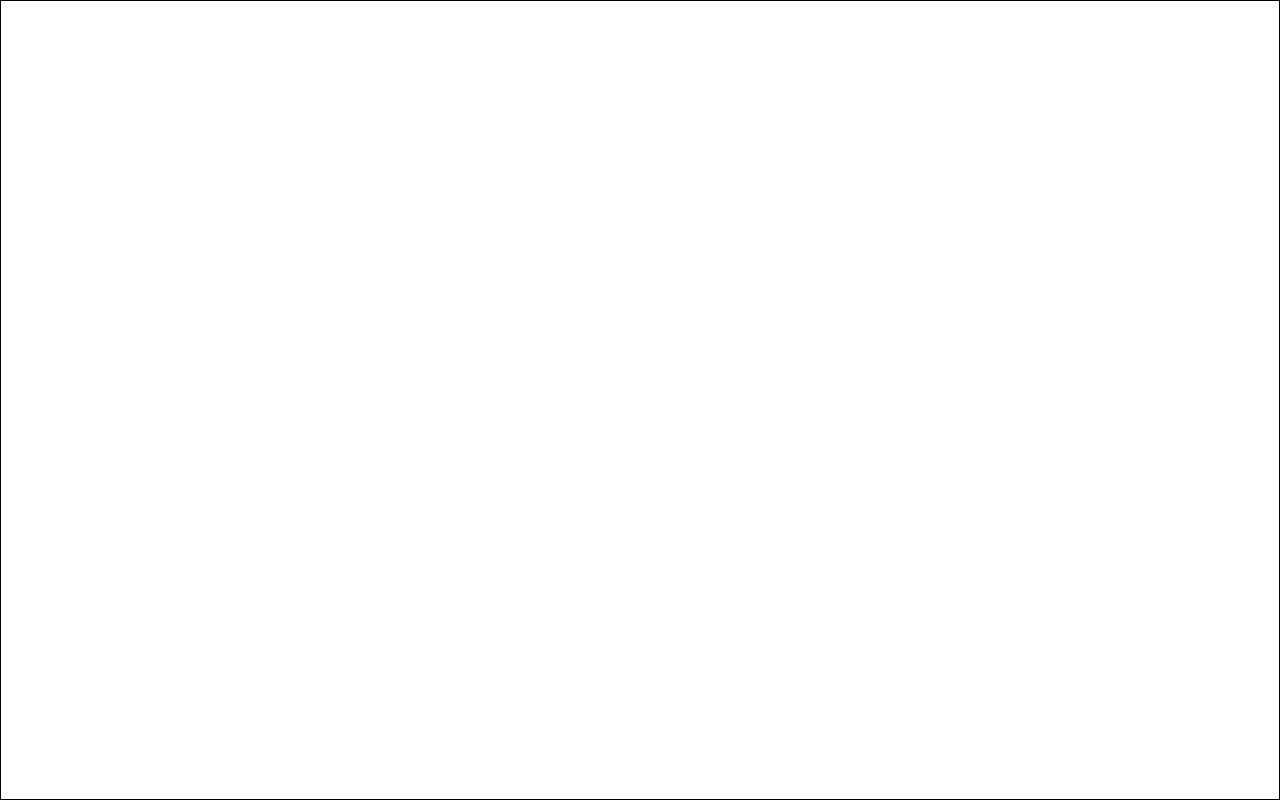
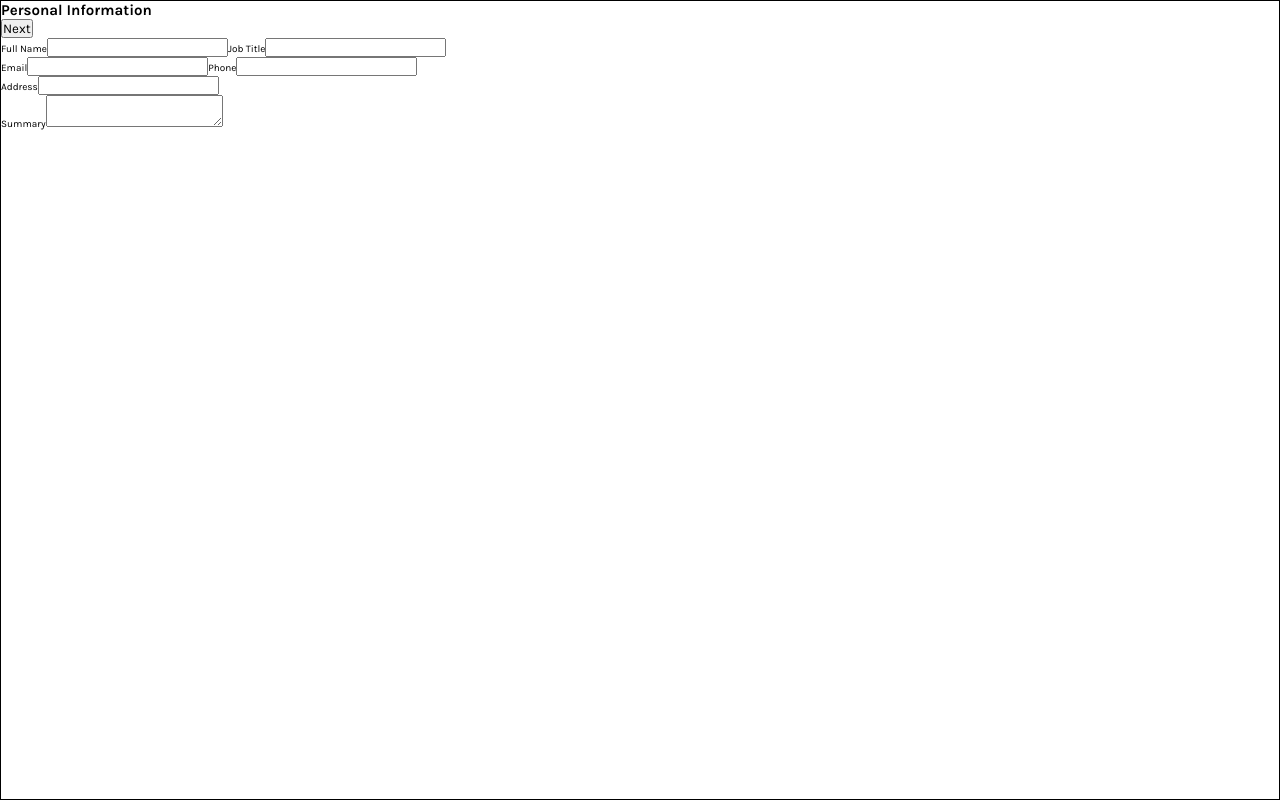
Before and after one commit to billyenglish/CV_Application, a React (Vite) app: page /personal-information in a window 1280 px wide. Built offline with nearby package versions, Linux system fonts and the light colour scheme; a web font is replaced by a local one.

Commit message:
Creating UI form.

```diff
--- a/src/components/PersonalInformation.jsx
+++ b/src/components/PersonalInformation.jsx
@@ -1,10 +1,87 @@
+import Input from "../subcomponents/Input"
+import TextArea from "../subcomponents/TextArea"
+import Button from "../subcomponents/Button"
+
 const PersonalInformation = () => {
 
     return (
         <section>
-            <form>
+            <div className="form_container">
+                <header className="header_section">
+                    <h2 className="header_title">Personal Information</h2>
 
-            </form>
+                    <div>
+                        <Button
+                            text='Next'
+                            className="next_button"
+                        />
+                    </div>
+                </header>
+                <form>
+                    <div>
+                        <label htmlFor="full_name" className="name_label">
+                            Full Name
+                            <Input
+                                type='text'
+                                name='full_name'
+                                id='full_name'
+                                className='half_input_length'
+                                placeholder='Full Name'
+                            />
+                        </label>
+                        <label htmlFor="job_title" className="name_label">
+                            Job Title
+                            <Input
+                                type='text'
+                                name='job_title'
+                                id='job_title'
+                                className='half_input_length'
+                                placeholder='Job Title'
+                            />
+                        </label>
+                    </div>
+                    <div>
+                        <label htmlFor="email" className="name_label">
+                            Email
+                            <Input
+                                type='email'
+                                name='email'
+                                id="email"
+                                className="half_input_length"
+                                placeholder='Email'
+                            />
+                        </label>
+                        <label htmlFor="phone_number" className="name_label">
+                            Phone
+                            <Input
+                                type='phone'
+                                name='phone_number'
+                                id='phone_number'
+                                className='half_input_length'
+                                placeholder='Phone Number'
+                            />
+                        </label>
+                    </div>
+                    <div>
+                        <label htmlFor="address" className='name_label'>
+                            Address
+                            <Input
+                                type='text'
+                                name='address'
+                                id='address'
+                                className='full_input_length'
+                                placeholder='Address'
+                            />
+                        </label>
+                    </div>
+                    <div>
+                        <label htmlFor="summary" className="name_label">
+                            Summary
+                            <TextArea className="full_textarea_length" />
+                        </label>
+                    </div>
+                </form>
+            </div>
         </section>
     );
 };
```
